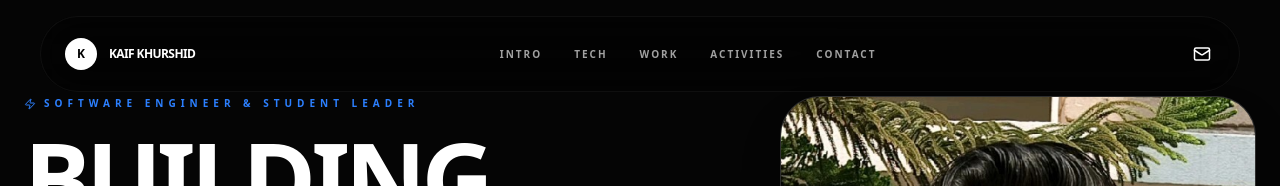
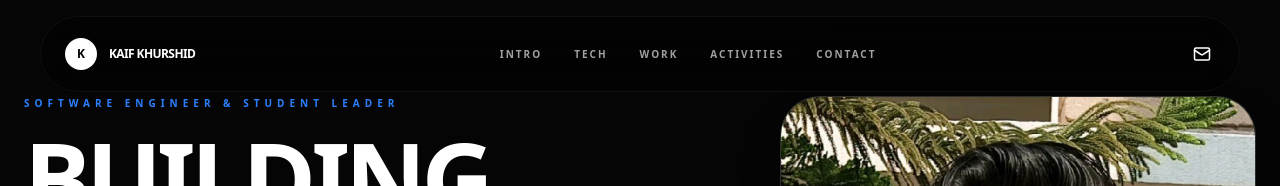
Before and after one commit to Kaifkhurshid7/my-resume, a React (Vite) app in the folder my-resume/: page / in a window 1280 px wide. Shown: the top 186 px of the page. Built offline with nearby package versions, Linux system fonts and the light colour scheme.

Commit message:
added icon

```diff
--- a/my-resume/src/App.jsx
+++ b/my-resume/src/App.jsx
@@ -88,9 +88,9 @@ const App = () => {
 
           <div className="lg:col-span-7 lg:order-1 text-center lg:text-left">
             <motion.div initial={{ opacity: 0, y: 20 }} animate={{ opacity: 1, y: 0 }}>
-              <h2 className="text-[10px] uppercase tracking-[0.5em] text-blue-500 font-black mb-6 flex items-center justify-center lg:justify-start gap-2">
-                <Zap size={12}/> Software Engineer & Student Leader
-              </h2>
+             <h2 className="text-[10px] uppercase tracking-[0.5em] text-blue-500 font-black mb-6 flex items-center justify-center lg:justify-start">
+  Software Engineer & Student Leader
+</h2>
               <h1 className="text-5xl md:text-[100px] leading-[0.85] font-black text-white tracking-tighter mb-8 uppercase">
                 Building <br/> <span className="text-neutral-700 italic">Scalable</span> <br/> Systems.
               </h1>
@@ -278,7 +278,7 @@ const App = () => {
               <div className="p-8 md:p-12 bg-gradient-to-br from-[#111] to-black border border-white/5 rounded-[3rem] group hover:border-blue-500/30 transition-all">
                 <div className="flex justify-between items-start mb-10">
                   <div className="w-16 h-16 bg-blue-500/10 rounded-2xl flex items-center justify-center text-blue-500"><Sparkles size={32} /></div>
-                  <span className="text-[10px] font-black text-blue-500 uppercase tracking-widest border border-blue-500/20 px-4 py-2 rounded-full">Academic Honor</span>
+                  <span className="text-[10px] font-black text-blue-500 uppercase tracking-widest border border-blue-500/20 px-4 py-2 rounded-full">Innovation Award</span>
                 </div>
                 <h4 className="text-3xl md:text-5xl font-black text-white mb-6 uppercase italic">Runner-up – Xamboree Fest Idea Competition</h4>
                 <p className="text-neutral-400 text-lg leading-relaxed mb-8">Awarded among participants from 30+ universities for designing and pitching a viable tech-driven solution.</p>
@@ -337,13 +337,13 @@ const App = () => {
                   </div>
                   <span className="text-[9px] font-black text-neutral-600 uppercase tracking-widest">Events</span>
                 </div>
-                <h5 className="text-white font-bold text-xl uppercase italic mb-2">Lead Organizer — HackXcelerate</h5>
+                <h5 className="text-white font-bold text-xl uppercase italic mb-2">Coordinator — Synchronize 4.0</h5>
                 <p className="text-neutral-500 text-xs leading-relaxed">
-                  Managed end-to-end execution of a <span className="text-white">24-hour university hackathon</span>. Handled judging criteria and sponsorship outreach.
+                  Managing end-to-end execution of a <span className="text-white">2- days Technical Fest </span>. Team of 100+ Members.
                 </p>
               </div>
             </div>
-          </div> {/* This closing tag for grid lg:grid-cols-12 was missing/misplaced */}
+          </div>
         </section>
 
         {/* 6. CONTACT & FOOTER */}
```
